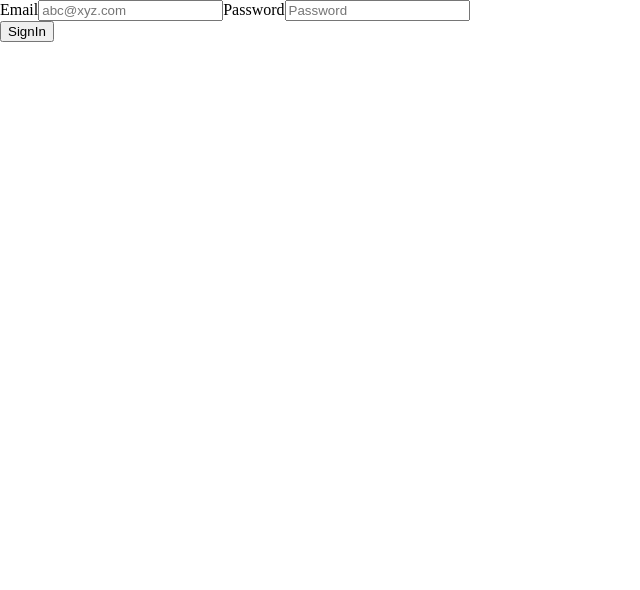
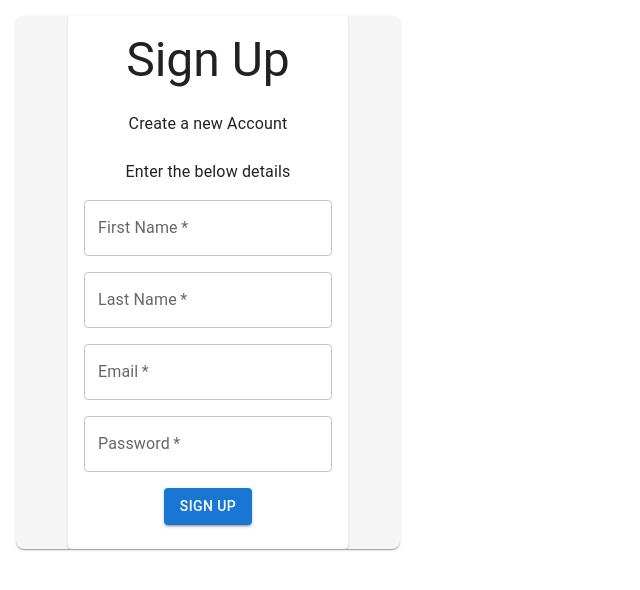
Before and after one commit to rdhir4/project-ui, a React (Create React App) app: page / in a window 1280 px wide. Shown: the top 590 px of the page, without its empty margins (0-640 px from the left). Built offline with nearby package versions, Linux system fonts and the light colour scheme.

Commit message:
added sign-up

```diff
--- a/package.json
+++ b/package.json
@@ -3,6 +3,10 @@
   "version": "0.1.0",
   "private": true,
   "dependencies": {
+    "@emotion/react": "^11.11.0",
+    "@emotion/styled": "^11.11.0",
+    "@mui/lab": "^5.0.0-alpha.132",
+    "@mui/material": "^5.13.3",
     "@testing-library/jest-dom": "^5.16.5",
     "@testing-library/react": "^13.4.0",
     "@testing-library/user-event": "^13.5.0",
--- a/src/App.tsx
+++ b/src/App.tsx
@@ -1,10 +1,11 @@
 import React from 'react'
 import LoginForm from './Components/Login/LoginForm/login-form.component'
+import SignUpForm from './Components/Login/SignUpForm/sign-up-form.component'
 
 const App = () => {
   return (
     <div className="App">
-      <LoginForm/>
+      <SignUpForm/>
     </div>
   )
 }
--- /dev/null
+++ b/src/Components/Login/SignUpForm/sign-up-form.component.tsx
@@ -0,0 +1,48 @@
+import React from "react"
+import Card from "@mui/material/Card"
+import CardContent from "@mui/material/CardContent"
+import Typography from "@mui/material/Typography"
+import TextField from "@mui/material/TextField"
+import Box from "@mui/material/Box"
+import StyledSignUpForm from "./sign-up-form.styled"
+import { Button } from "@mui/material"
+import DatePicker from "@mui/lab/DatePicker"
+import LocalizationProvider from "@mui/lab/LocalizationProvider"
+import AdapterDateFns from "@mui/lab/AdapterDateFns"
+
+const SignUpForm = () => {
+  return (
+    <StyledSignUpForm>
+      <Card>
+        <CardContent>
+          <Typography variant='h3' component='div'>
+            Sign Up
+          </Typography>
+          <Typography mt={3}>Create a new Account</Typography>
+          <Typography mt={3}>Enter the below details</Typography>
+          <form>
+            <Box mt={2}>
+              <TextField required label='First Name' type='text'></TextField>
+            </Box>
+            <Box mt={2}>
+              <TextField required label='Last Name' type='text'></TextField>
+            </Box>
+            <Box mt={2}>
+              <TextField required label='Email' type='email'></TextField>
+            </Box>
+            <Box mt={2}>
+              <TextField required label='Password' type='password'></TextField>
+            </Box>
+            <Box mt={2}>
+              <Button type='submit' variant='contained' color='primary'>
+                Sign Up
+              </Button>
+            </Box>
+          </form>
+        </CardContent>
+      </Card>
+    </StyledSignUpForm>
+  )
+}
+
+export default SignUpForm
--- /dev/null
+++ b/src/Components/Login/SignUpForm/sign-up-form.styled.ts
@@ -0,0 +1,15 @@
+import Card from '@mui/material/Card'
+import { styled } from '@mui/system'
+
+const StyledSignUpForm = styled(Card)`
+  background-color: #f5f5f5;
+  border-radius: 8px;
+  max-width: 30vw;
+  margin: 16px;
+  display: flex;
+  align-items: center;
+  justify-content: center;
+  text-align: center;
+`
+
+export default StyledSignUpForm
--- a/src/Redux/Auth/auth.action.ts
+++ b/src/Redux/Auth/auth.action.ts
@@ -45,7 +45,7 @@ export const signIn = (userInput: string, password: string) => async (dispatch:
   axiosInstance.post('http://localhost:81/signIn', {
     UserInput: userInput,
     Password: password
-  }).then((res) => {
+  }).then((res: any) => {
     console.log(res)
     return dispatch(signInSuccess(res as unknown as ILoginResponse))
   })
```
Also changed, not shown: 1 other file (tests, documents, lock files or other folders).
